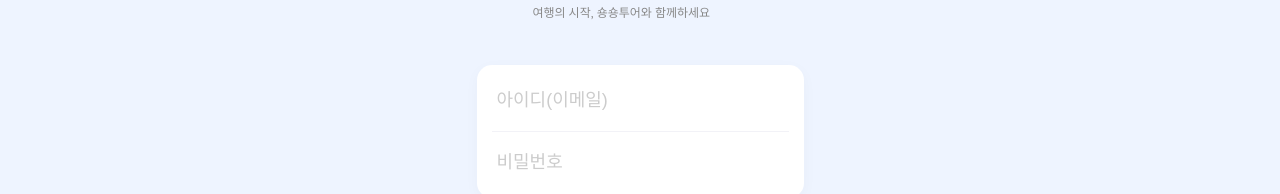
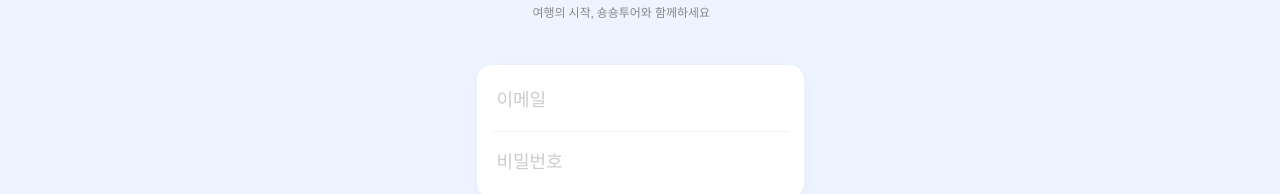
Before and after one commit to haini000/shongshong_tour, a React (Vite) app: page /login in a window 1280 px wide. Shown: the part 127-321 px from the top of the page. Built offline with nearby package versions, Linux system fonts and the light colour scheme; no server answers; a web font is replaced by a local one.

Commit message:
feat : 피드백 수정

```diff
--- a/src/pages/user/auth/login/Login.tsx
+++ b/src/pages/user/auth/login/Login.tsx
@@ -99,7 +99,7 @@ const Login = () => {
         <div className="input-group">
           <input
             type="email"
-            placeholder="아이디(이메일)"
+            placeholder="이메일"
             value={email}
             onChange={(e) => setEmail(e.target.value)}
             required
```
